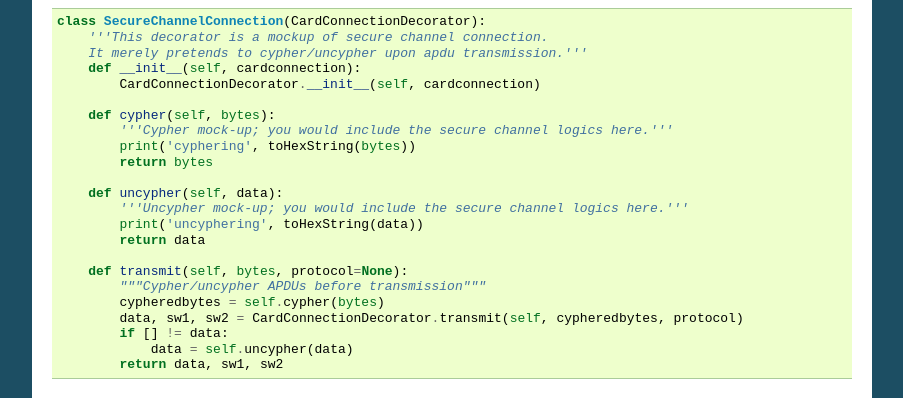
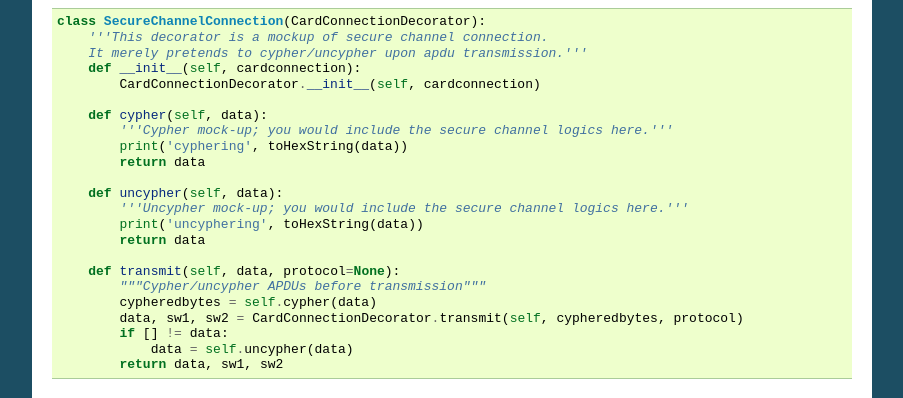
Before and after one commit to LudovicRousseau/pyscard, a Sphinx documentation site: the page built from smartcard/doc/user-guide.rst, in a window 1280 px wide and 900 px high, scrolled down 21265 px. Shown: the part 152-550 px from the top of the window, without its empty margins (198-1101 px from the left). Built offline with Sphinx 7.4.7, drawn with Linux system fonts in a browser that asks for light colours.

Commit message:
Do not use "bytes" for a variable name
"bytes" is a builtin Python 3 class name.

```diff
--- a/smartcard/doc/user-guide.rst
+++ b/smartcard/doc/user-guide.rst
@@ -1375,19 +1375,19 @@ cyphered and each response APDU is uncyphered:
         def __init__(self, cardconnection):
             CardConnectionDecorator.__init__(self, cardconnection)
 
-        def cypher(self, bytes):
+        def cypher(self, data):
             '''Cypher mock-up; you would include the secure channel logics here.'''
-            print('cyphering', toHexString(bytes))
-            return bytes
+            print('cyphering', toHexString(data))
+            return data
 
         def uncypher(self, data):
             '''Uncypher mock-up; you would include the secure channel logics here.'''
             print('uncyphering', toHexString(data))
             return data
 
-        def transmit(self, bytes, protocol=None):
+        def transmit(self, data, protocol=None):
             """Cypher/uncypher APDUs before transmission"""
-            cypheredbytes = self.cypher(bytes)
+            cypheredbytes = self.cypher(data)
             data, sw1, sw2 = CardConnectionDecorator.transmit(self, cypheredbytes, protocol)
             if [] != data:
                 data = self.uncypher(data)
```
